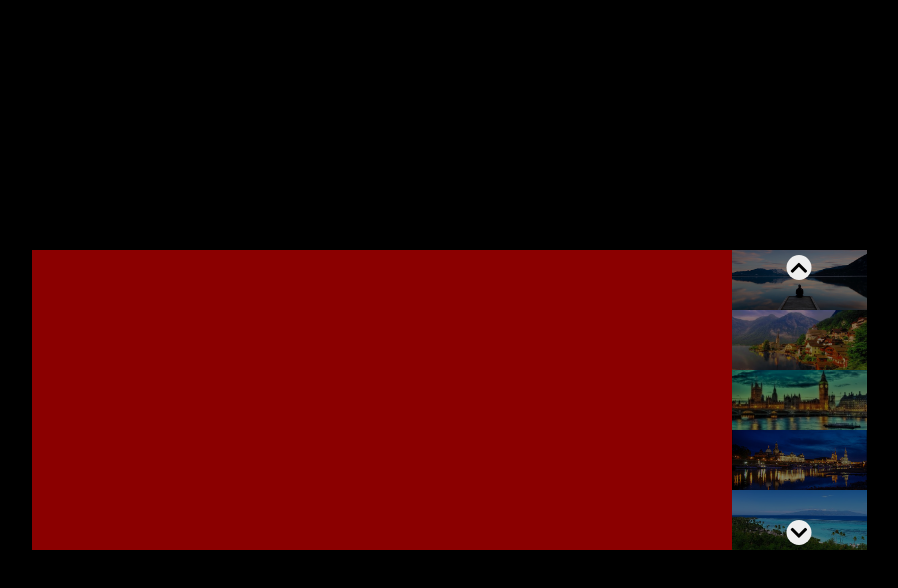
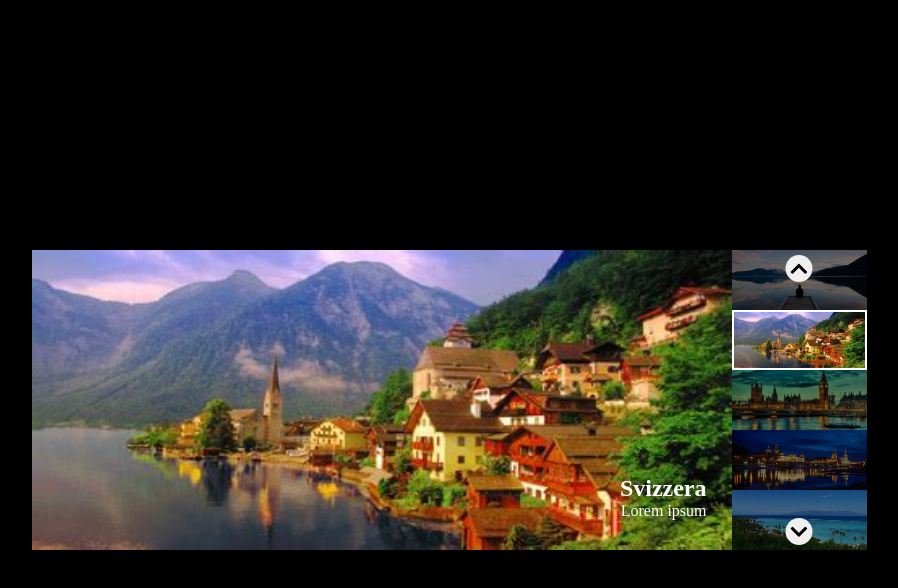
Before and after one commit to Alek90/js-array-carousel, a plain HTML site: page index.html in a window 1280 px wide. Both pictures are taken after a click on the button 990 px from the left and 532 px from the top of the page. Shown: the whole page, without its empty margins (191-1089 px from the left). Drawn offline with Linux system fonts and the light colour scheme.

Commit message:
Esercizio rifatto e completato.
Esercizio rifatto da zero (qusi) dopo recap.

```diff
--- a/assets/main.js
+++ b/assets/main.js
@@ -1,12 +1,7 @@
-/* Creare un carosello che all'azione "click" su specifici pulsanti esegua:
-    -cambiamento di "evidenza/selezione tra le immagini del carosello;
-
-    -riproduzione dell'immagine selezionata nella sezione #visited, con relativi testi;
-*/
+/* Creare un carosello che al click sui bottoni, cambi l'immagine ed i testi nella zona principale, e contemporaneamente schiarisca la relatica immagine nella colonna, contornandola di un bordo bianco. */
 
 
-// creazione/copiatura delle variabili array dal materiale
-
+// Array preimpostate per l'esecuzione dell'esercizio.
 
 const items = [
     'img/01.jpg',
@@ -32,21 +27,88 @@ const text = [
     'Et temporibus voluptatum suscipit tempore aliquid deleniti aut veniam inventore eligendi ex ad ullam,',
 ];
 
+// Variabili costanti
 
-// Variabili
-const btn_up = document.getElementById("up");
-const btn_down = document.getElementById("down");
+const jumbo_cnt = document.querySelector(".container");
+const img_cnt = document.querySelector(".carosello");
+
+const up = document.querySelector(".up");
+const down = document.querySelector(".down");
+const limit = items.length;
+
+// Variabili inizializzate ma relative
+
+let jumbo = "";
+let img = "";
+let x = 0;
 
 
+// Utilizziamo un ciclo per "distribuire" le immagini ed i testi con gli array. Creiamo alcuni elementi html da qui.
 
-// Creare l'azione
+for (let index = 0; index < items.length; index++) {
+    jumbo += `
+        <section class="jumbotron img" style="background-image: url(${(items[index])})">
+            <div class="text">
+                <h1 class="country">${title[index]}</h1>
+                <p class="caption">${text[index]}</p>
+            </div>
+        </section>`;
 
-btn_up.addEventListener ("click", function() {
-    console.log("up premuto");
+    // console.log(jumbo);
+    img += `
+    <div class="unselected img" style="background-image: url(${(items[index])})"></div>`
+}
 
-    /* qui la classe img_unselected, per il valore successivo, deve essere sostituita dalla classe img_selected;
 
-    in contemporanea la relativa classe img_(country) deve essere applicata a #visited;
+// Mandiamo a schermo
 
-    in contemporanea i rispettivi valori di title e text devono essere mandati a schermo su #country e su #caption;*/
-})
+jumbo_cnt.innerHTML = jumbo;
+document.getElementsByClassName("jumbotron")[x].classList.add("selected");
+
+img_cnt.innerHTML = img;
+document.getElementsByClassName("unselected")[x].classList.add("selected");
+
+
+// Creiamo le funzioni che ci permettono al click del bottone di:
+
+up.addEventListener("click", function() {
+
+    // - togliere la classe attiva (selected) dalla posizione che occupa;
+    document.getElementsByClassName("jumbotron")[x].classList.remove("selected");
+    document.getElementsByClassName("unselected")[x].classList.remove("selected");
+
+    // - slittare la variabile posizione (x) secondo una data regola per ripartire da capo quando finisce il giro (decrescente);
+    if (x > 0) {
+        x --;
+    }else {
+        x = limit - 1;
+    }
+
+    // - assegnare la classe attiva (selected) nella nuova posizione indicata;
+    console.log(x);
+    document.getElementsByClassName("jumbotron")[x].classList.add("selected");
+    document.getElementsByClassName("unselected")[x].classList.add("selected");
+
+});
+
+
+// Funzione con giro crescente:
+
+down.addEventListener("click", function() {
+
+    document.getElementsByClassName("jumbotron")[x].classList.remove("selected");
+    document.getElementsByClassName("unselected")[x].classList.remove("selected");
+
+
+    if (x < limit - 1) {
+        x ++;
+    }else {
+        x = 0;
+    }
+
+    console.log(x);
+    document.getElementsByClassName("jumbotron")[x].classList.add("selected");
+    document.getElementsByClassName("unselected")[x].classList.add("selected");
+
+
+});
--- a/assets/style.css
+++ b/assets/style.css
@@ -9,35 +9,71 @@ body{
 }
 
 
-.container{
+
+/* utili */
+
+.img{
+    background-position: center;
+    background-size: cover;
+    background-repeat: no-repeat;
+}
+
+
+/* contenuto */
+
+main{
     height: 100vh;
     display: flex;
     justify-content: center;
     align-items: center;
 }
 
+/* jumbo */
+
+.container{
+    height: 300px;
+    width: 700px;
+    background-color: darkred;
+    position: relative;
+}
+
 section{
-    color: white;
+    width: 100%;
+    height: 100%;
+    position: absolute;
+    top: 0;
+    left: 0;
     display: flex;
     justify-content: flex-end;
     align-items: flex-end;
-    height: 300px;
-    width: 700px;
-    background-color: darkred;
+    color: white;
 }
+
+.jumbotron{
+    display: none;
+}
+
 
 .text{
     margin: 30px 25px;
     text-align: end;
 }
 
-.carosello{
+
+/* colonna_immagini */
+
+.aside{
     width: 135px;
     height: 300px;
     position: relative;
 }
 
-.img_unselected{
+.carosello{
+    width: 100%;
+    height: 100%;
+}
+
+.unselected{
     width: 100%;
     height: calc(100% / 5);
     background-color: darkblue;
@@ -45,54 +81,16 @@ section{
 }
 
 
-.img_selected{
-    width: 100%;
-    height: calc(100% / 5);
-    opacity: none;
-    border: 2px solid white;
-}
 
-.img_Svezia{
-    background-image: url(../img/01.jpg);
-    background-position: center;
-    background-size: cover;
-    background-repeat: no-repeat;
-}
-
-.img_Svizzera{
-    background-image: url(../img/02.jpg);
-    background-position: center;
-    background-size: cover;
-    background-repeat: no-repeat;
-}
-
-.img_GB{
-    background-image: url(../img/03.jpg);
-    background-position: center;
-    background-size: cover;
-    background-repeat: no-repeat;
-}
-
-.img_Germania{
-    background-image: url(../img/04.jpg);
-    background-position: center;
-    background-size: cover;
-    background-repeat: no-repeat;
-}
-
-.img_Paradise{
-    background-image: url(../img/05.jpg);
-    background-position: center;
-    background-size: cover;
-    background-repeat: no-repeat;
-}
+/* bottoni */
 
 button{
-    width: 25px;
-    height: 25px;
+    width: 27px;
+    height: 27px;
     text-align: center;
     border-radius: 50%;
     border: none;
+    z-index: 10000;
 }
 
 i{
@@ -100,16 +98,29 @@ i{
     vertical-align: middle;
 }
 
-#up{
+.up{
     position: absolute;
     top: 5px;
     left: 50%;
     transform: translate(-50%);
 }
 
-#down{
+.down{
     position: absolute;
     bottom: 5px;
     left: 50%;
     transform: translate(-50%);
 }
+
+
+
+/* attivazioni js */
+
+.jumbotron.selected{
+    display: flex;
+}
+
+.unselected.selected{
+    opacity: 100%;
+    border: 2px solid white;
+}
--- a/index.html
+++ b/index.html
@@ -4,50 +4,72 @@
     <meta charset="UTF-8">
     <meta http-equiv="X-UA-Compatible" content="IE=edge">
     <meta name="viewport" content="width=device-width, initial-scale=1.0">
-    <title>Document</title>
     <link rel="stylesheet" href="./assets/style.css">
     <link rel="stylesheet" href="https://cdnjs.cloudflare.com/ajax/libs/font-awesome/5.15.4/css/all.min.css" integrity="sha512-1ycn6IcaQQ40/MKBW2W4Rhis/DbILU74C1vSrLJxCq57o941Ym01SwNsOMqvEBFlcgUa6xLiPY/NS5R+E6ztJQ==" crossorigin="anonymous" referrerpolicy="no-referrer" />
+    <title>Document</title>
 </head>
 <body>
 
-    <!-- corpo della pagina costituito da un contenitore principale -->
-    <main class="container">
+    <!-- main -->
 
-        <!-- sezione in primo piano -->
-        <section id="visited">
+    <main>
 
-            <div class="text">
+        <!-- jumbo -->
 
-                <h1 id="country"></h1>
+        <div class="container">
+            <!-- qui
+                <section class="jumbotron img">
+                    <div class="text">
+                        <h1 class="country">
+                        <p class"caption">
+                    </div>
+                </section>
+            tramite js -->
+        </div>
 
-                <p id="caption"></p>
+        <!-- /jumbo -->
 
+
+        <!-- colonna_immagini -->
+
+        <div class="aside">
+
+            <!-- carosello -->
+
+            <div class="carosello">
+                <!-- qui
+                    <div class="unselected img"></div>
+                tramite js -->
             </div>
 
-        </section>
+            <!-- /carosello -->
 
-        <div class="carosello">
 
-            <div class="img_unselected img_Svezia"></div>
-            <div class="img_unselected img_Svizzera"></div>
-            <div class="img_unselected img_GB"></div>
-            <div class="img_unselected img_Germania"></div>
-            <div class="img_unselected img_Paradise"></div>
 
-            <button id="up">
+            <!-- bottoni -->
+
+            <button class="up">
                 <i class="fas fa-chevron-up"></i>
             </button>
 
-            <button id="down">
+            <button class="down">
                 <i class="fas fa-chevron-down"></i>
             </button>
 
+            <!-- /bottoni -->
+
+
         </div>
+
+        <!-- /colonna_immagini -->
+
 
     </main>
 
+    <!-- /main -->
 
 
+    <!-- collegamento js -->
     <script src="./assets/main.js"></script>
 
 </body>
```
